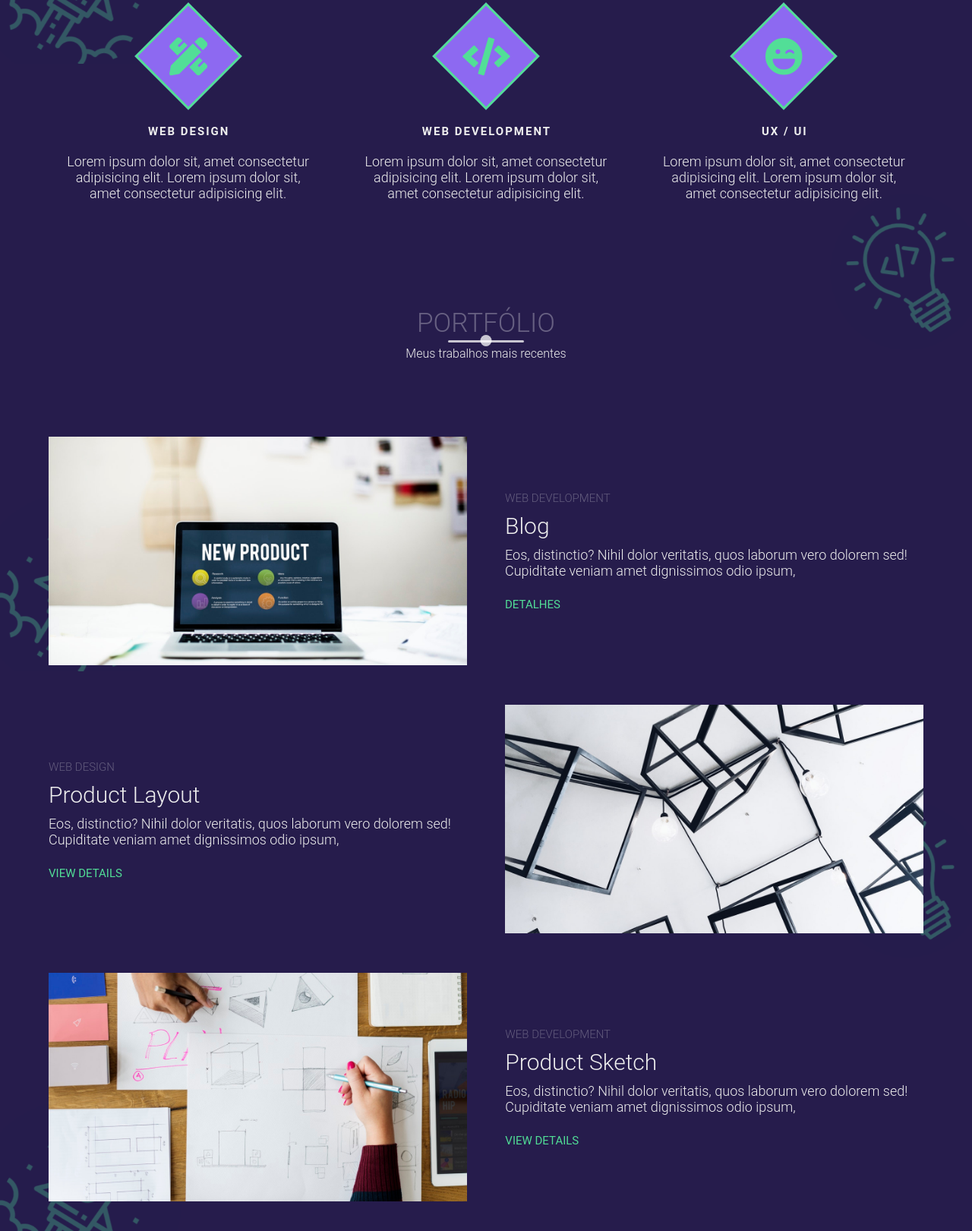
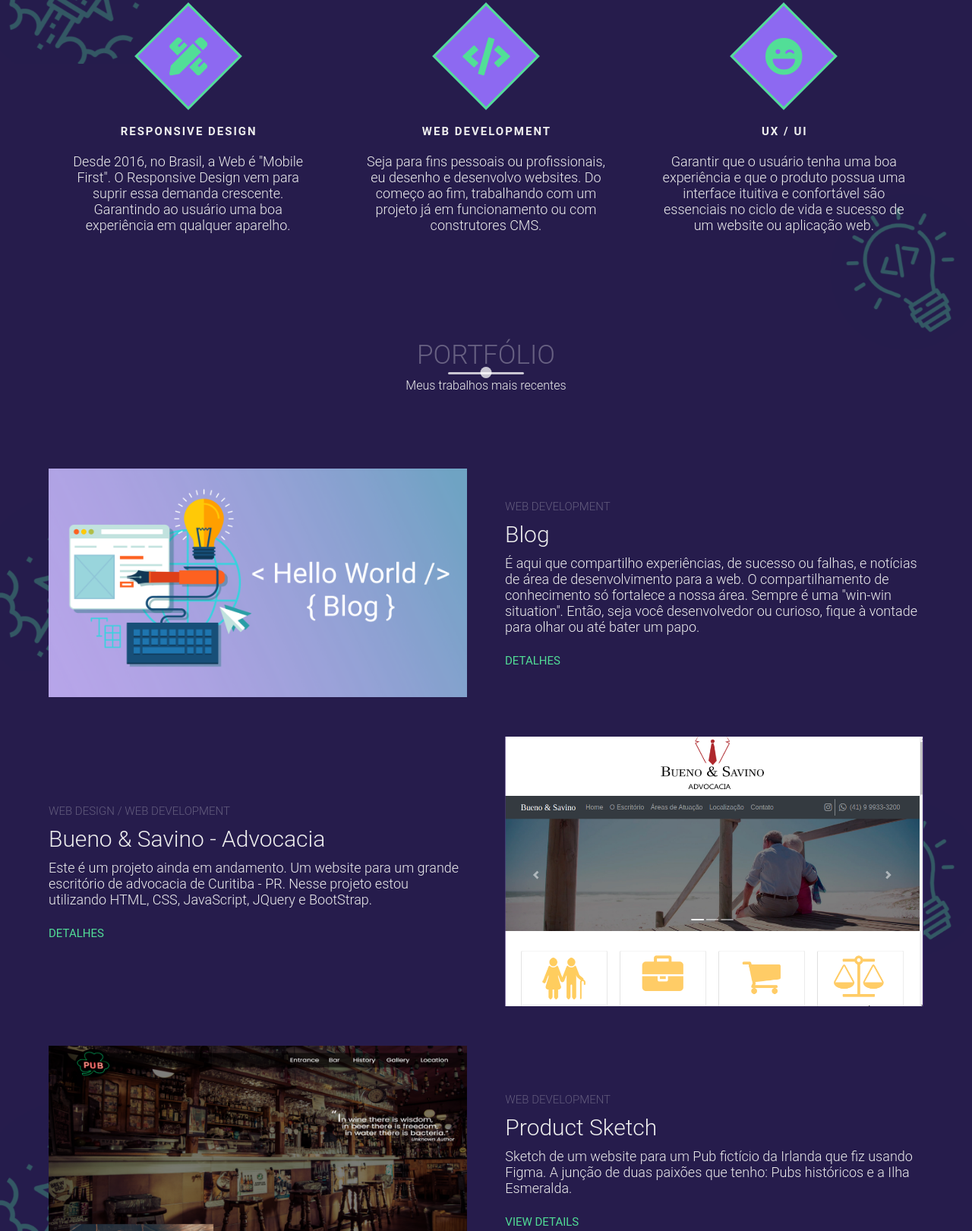
Before and after one commit to Nel-Medeiros/Emanuel-Medeiros-WebSite, a plain HTML site: page index.html in a window 1280 px wide. Shown: the part 1516-3137 px from the top of the page at 76% size. Drawn offline with nearby package versions, Linux system fonts and the light colour scheme.

Commit message:
feeded most of the sections and changed the experience onOff animation

```diff
--- a/css/style.css
+++ b/css/style.css
@@ -655,16 +655,17 @@ input[type="submit"]:hover{
 
 @keyframes onOff{
     0% {
-        opacity: 0;
+        background-color: transparent;
     }
 
     50% {
-        opacity: 1;
+        background-color: #ffe838;
     }
 
     100% {
-        opacity: 0;
+        background-color: transparent;
     }
+
 }
 /*End animations*/
 
--- a/index.html
+++ b/index.html
@@ -80,17 +80,17 @@
                 <div class="social-media">
                     <ul class="nav-list">
                         <li>
-                            <a href="https://github.com/Nel-Medeiros" class="icon-link">
+                            <a class="icon-link" href="https://github.com/Nel-Medeiros" target="_blank">
                                 <i class="fab fa-github-square"></i>
                             </a>
                         </li>
                         <li>
-                            <a href="https://www.linkedin.com/in/emanuel-paiva-medeiros-b0641a64" class="icon-link">
+                            <a class="icon-link" href="https://www.linkedin.com/in/emanuel-paiva-medeiros-b0641a64" target="_blank">
                                 <i class="fab fa-linkedin"></i>
                             </a>
                         </li>
                         <li>
-                            <a href="https://twitter.com/EmanuelPaivaMe2" class="icon-link">
+                            <a class="icon-link" href="https://twitter.com/EmanuelPaivaMe2" target="_blank">
                                 <i class="fab fa-twitter-square"></i>
                             </a>
                         </li>
@@ -113,10 +113,9 @@
                     <div class="icon-container">
                         <i class="fas fa-pencil-ruler"></i>
                     </div>
-                    <h1>Web Design</h1>
+                    <h1>Responsive Design</h1>
                     <p>
-                        Lorem ipsum dolor sit, amet consectetur adipisicing elit.
-                        Lorem ipsum dolor sit, amet consectetur adipisicing elit.
+                        Desde 2016, no Brasil, a Web é "Mobile First". O Responsive Design vem para suprir essa demanda crescente. Garantindo ao usuário uma boa experiência em qualquer aparelho.
                     </p>
                 </div>
                 <div class="skill" data-aos="fade-in" data-aos-delay="600">
@@ -125,8 +124,7 @@
                     </div>
                     <h1>Web Development</h1>
                     <p>
-                        Lorem ipsum dolor sit, amet consectetur adipisicing elit.
-                        Lorem ipsum dolor sit, amet consectetur adipisicing elit.
+                        Seja para fins pessoais ou profissionais, eu desenho e desenvolvo websites. Do começo ao fim, trabalhando com um projeto já em funcionamento ou com construtores CMS.
                     </p>
                 </div>
                 <div class="skill" data-aos="fade-in" data-aos-delay="900">
@@ -135,8 +133,7 @@
                     </div>
                     <h1>Ux / UI</h1>
                     <p>
-                        Lorem ipsum dolor sit, amet consectetur adipisicing elit.
-                        Lorem ipsum dolor sit, amet consectetur adipisicing elit.
+                        Garantir que o usuário tenha uma boa experiência e que o produto possua uma interface ituitiva e confortável são essenciais no ciclo de vida e sucesso de um website ou aplicação web.
                     </p>
                 </div>
             </div>
@@ -153,14 +150,13 @@
             </div>
             <div class="portfolio-item">
                 <div class="portfolio-img has-margin-right" data-aos="fade-right" data-aos-delay="300">
-                    <img src="./img/portitem1.jpeg" alt="">
+                    <img src="./img/Blog.png" alt="">
                 </div>
                 <div class="portfolio-description" data-aos="fade-left" data-aos-delay="600">
                     <h6>Web Development</h6>
                     <h1>Blog</h1>
                     <p>
-                        Eos, distinctio? Nihil dolor veritatis, quos laborum vero
-                        dolorem sed! Cupiditate veniam amet dignissimos odio ipsum,
+                        É aqui que compartilho experiências, de sucesso ou falhas, e notícias de área de desenvolvimento para a web. O compartilhamento de conhecimento só fortalece a nossa área. Sempre é uma "win-win situation". Então, seja você desenvolvedor ou curioso, fique à vontade para olhar ou até bater um papo.
                     </p>
                     <a href="#" class="cta">Detalhes</a>
                 </div>
@@ -168,29 +164,27 @@
 
             <div class="portfolio-item">
                 <div class="portfolio-description has-margin-right" data-aos="fade-right" data-aos-delay="900">
-                    <h6>Web Design</h6>
-                    <h1>Product Layout</h1>
+                    <h6>Web Design / Web Development</h6>
+                    <h1>Bueno & Savino - Advocacia</h1>
                     <p>
-                        Eos, distinctio? Nihil dolor veritatis, quos laborum vero
-                        dolorem sed! Cupiditate veniam amet dignissimos odio ipsum,
+                        Este é um projeto ainda em andamento. Um website para um grande escritório de advocacia de Curitiba - PR. Nesse projeto estou utilizando HTML, CSS, JavaScript, JQuery e BootStrap.
                     </p>
-                    <a href="#" class="cta">View Details</a>
+                    <a href="#" class="cta">Detalhes</a>
                 </div>
                 <div class="portfolio-img" data-aos="fade-left" data-aos-delay="1200">
-                    <img src="./img/portitem2.jpeg" alt="">
+                    <img src="./img/B&S-thumbnail.png" alt="">
                 </div>
             </div>
 
             <div class="portfolio-item">
                 <div class="portfolio-img has-margin-right" data-aos="fade-right" data-aos-delay="1500">
-                    <img src="./img/portitem3.jpeg" alt="">
+                    <img src="./img/Pub-Sketch.png" alt="">
                 </div>
                 <div class="portfolio-description" data-aos="fade-left" data-aos-delay="1800">
                     <h6>Web Development</h6>
                     <h1>Product Sketch</h1>
                     <p>
-                        Eos, distinctio? Nihil dolor veritatis, quos laborum vero
-                        dolorem sed! Cupiditate veniam amet dignissimos odio ipsum,
+                        Sketch de um website para um Pub fictício da Irlanda que fiz usando Figma. A junção de duas paixões que tenho: Pubs históricos e a Ilha Esmeralda.
                     </p>
                     <a href="#" class="cta">View Details</a>
                 </div>
```
Also changed, not shown: img/B&S-thumbnail.png (added), img/Blog.png (added), img/Pub-Sketch.png (added), img/portitem1.jpeg (deleted), img/portitem2.jpeg (deleted), img/portitem3.jpeg (deleted).
